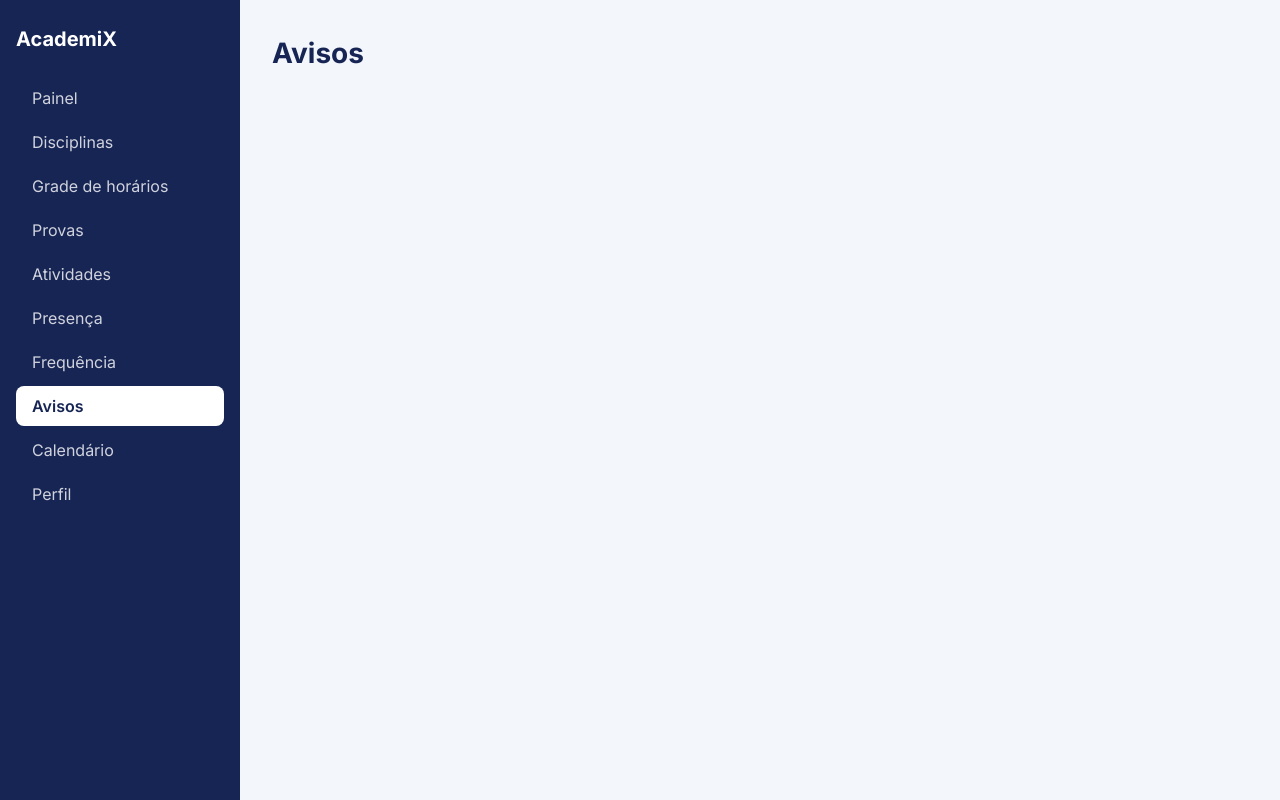
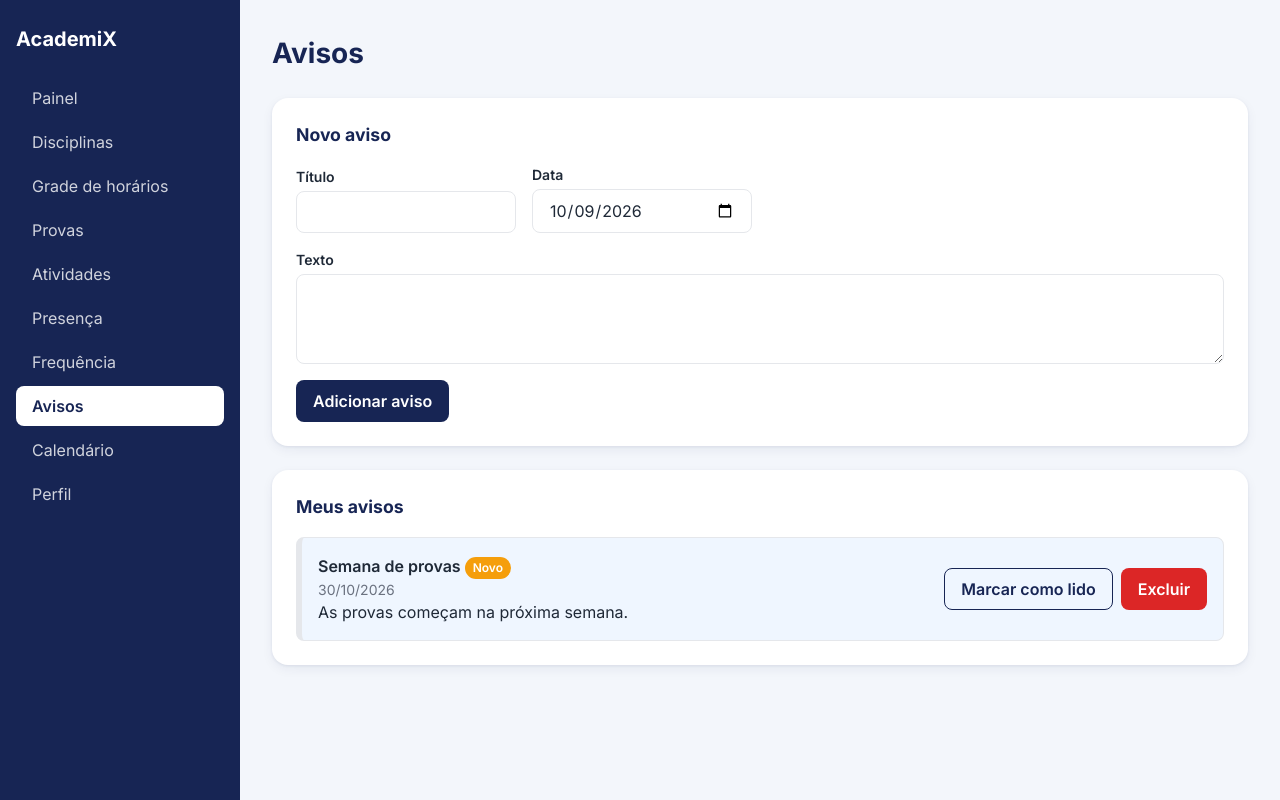
Before and after one commit to AcademyX-senai/academyx, a React (Vite) app: page /avisos in a window 1280 px wide. Built offline with nearby package versions, Linux system fonts and the light colour scheme.

Commit message:
feat: implementa avisos com marcacao de leitura

```diff
--- a/src/pages/Avisos.jsx
+++ b/src/pages/Avisos.jsx
@@ -1,9 +1,99 @@
+import { useState } from 'react'
+import { useApp } from '../context/AppContext'
+import Button from '../components/ui/Button'
+import Card from '../components/ui/Card'
+import Field from '../components/ui/Field'
+import EmptyState from '../components/ui/EmptyState'
+import { formatarData, hojeISO } from '../utils/datas'
+
 function Avisos() {
+  const { avisos, setAvisos } = useApp()
+  const [form, setForm] = useState({ titulo: '', texto: '', data: hojeISO() })
+  const [erro, setErro] = useState('')
+
+  function handleChange(e) {
+    setForm({ ...form, [e.target.name]: e.target.value })
+  }
+
+  function handleSubmit(e) {
+    e.preventDefault()
+    if (!form.titulo.trim() || !form.texto.trim()) {
+      setErro('Informe o título e o texto do aviso.')
+      return
+    }
+    setAvisos([...avisos, { ...form, id: Date.now(), lido: false }])
+    setForm({ titulo: '', texto: '', data: hojeISO() })
+    setErro('')
+  }
+
+  function alternarLido(id) {
+    setAvisos(avisos.map((a) => (a.id === id ? { ...a, lido: !a.lido } : a)))
+  }
+
+  function excluir(id) {
+    if (window.confirm('Excluir este aviso?')) {
+      setAvisos(avisos.filter((a) => a.id !== id))
+    }
+  }
+
+  const ordenados = [...avisos].sort((a, b) => {
+    if (a.lido !== b.lido) return a.lido ? 1 : -1
+    return b.data.localeCompare(a.data)
+  })
+
   return (
-    <section>
+    <div className="page">
       <h1>Avisos</h1>
-      {/* TODO: montar esta tela */}
-    </section>
+
+      <Card title="Novo aviso">
+        <form onSubmit={handleSubmit} noValidate>
+          <div className="form-grid">
+            <Field label="Título" error={erro}>
+              <input name="titulo" value={form.titulo} onChange={handleChange} />
+            </Field>
+            <Field label="Data">
+              <input type="date" name="data" value={form.data} onChange={handleChange} />
+            </Field>
+            <div className="form-grid__largo">
+              <Field label="Texto">
+                <textarea name="texto" rows="3" value={form.texto} onChange={handleChange} />
+              </Field>
+            </div>
+          </div>
+          <div className="form-acoes">
+            <Button type="submit">Adicionar aviso</Button>
+          </div>
+        </form>
+      </Card>
+
+      <Card title="Meus avisos">
+        {ordenados.length === 0 ? (
+          <EmptyState>Nenhum aviso cadastrado.</EmptyState>
+        ) : (
+          <ul className="lista">
+            {ordenados.map((a) => (
+              <li key={a.id} className={`item ${a.lido ? 'item--concluida' : 'item--destaque'}`}>
+                <div className="item__info">
+                  <span className="item__titulo">
+                    {a.titulo} {!a.lido && <span className="badge badge--alerta">Novo</span>}
+                  </span>
+                  <span className="item__detalhe">{formatarData(a.data)}</span>
+                  <span>{a.texto}</span>
+                </div>
+                <div className="item__acoes">
+                  <Button variant="secondary" onClick={() => alternarLido(a.id)}>
+                    {a.lido ? 'Marcar como não lido' : 'Marcar como lido'}
+                  </Button>
+                  <Button variant="danger" onClick={() => excluir(a.id)}>
+                    Excluir
+                  </Button>
+                </div>
+              </li>
+            ))}
+          </ul>
+        )}
+      </Card>
+    </div>
   )
 }
 
```
